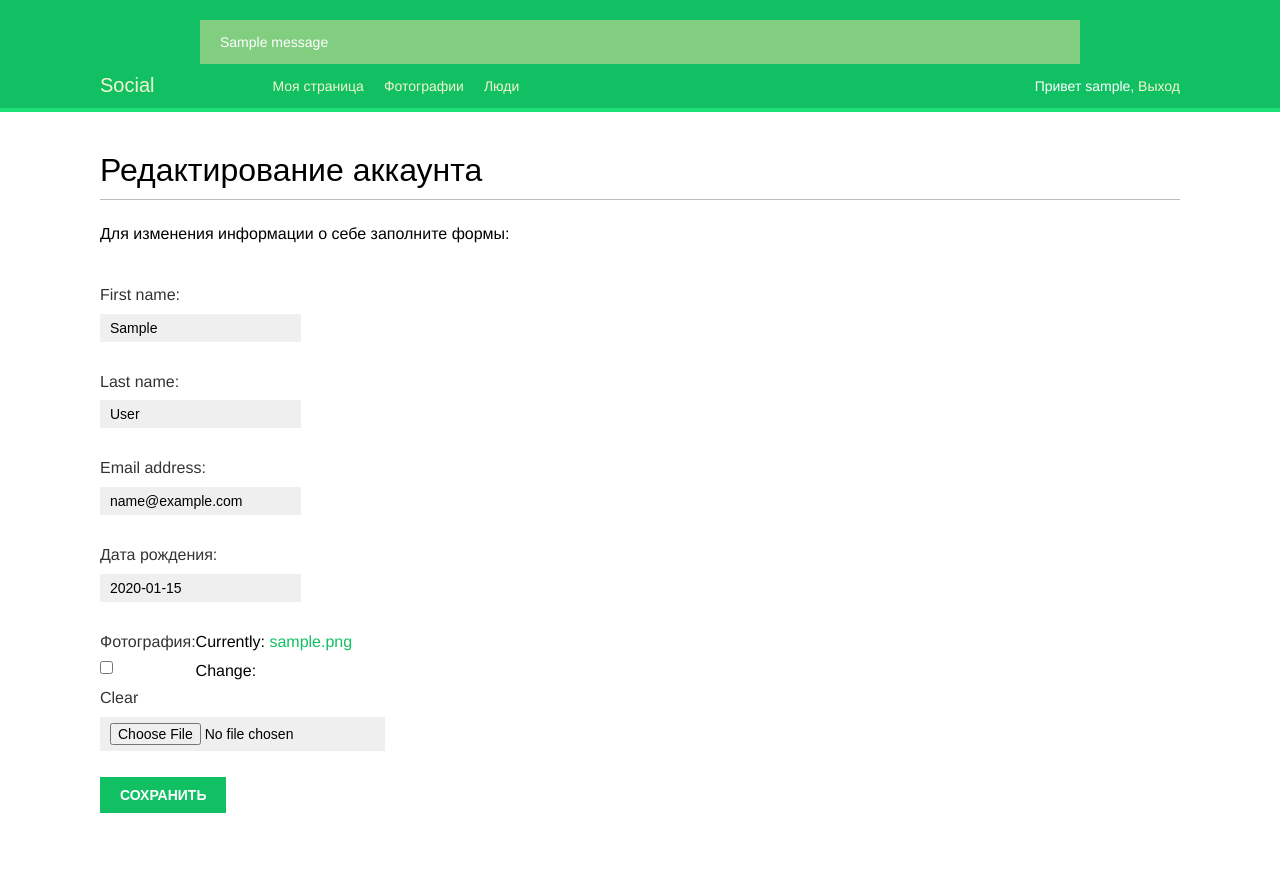
After one commit to Palms455/Django_social, a Django app: page /account/edit/ in a window 1280 px wide. The commit adds this page. Run offline with Django 3.2, Linux system fonts and the light colour scheme; a user stored in the database is signed in; tables that the repository leaves empty hold one stand-in row (values such as "Sample post"); one stand-in notice (Sample message) is shown; some web fonts are replaced.

Commit message:
Уведомления в Django

```diff
--- a/account/forms.py
+++ b/account/forms.py
@@ -23,12 +23,14 @@ class UserRegistrationForm(forms.ModelForm):
         return cd['password2']
 # или UserCreationForm - готовая форма
 
-class UserEditForm(forms.Form):
+
+class UserEditForm(forms.ModelForm):
     class Meta:
         model = User
-        fields = ('first_name', 'las_name', 'email')
+        fields = ('first_name', 'last_name', 'email')
 
-class ProfileEditForm(forms.Form):
+
+class ProfileEditForm(forms.ModelForm):
     class Meta:
         model = Profile
         fields = ('date_of_birth', 'photo')
--- /dev/null
+++ b/account/templates/account/edit.html
@@ -0,0 +1,12 @@
+{% extends "base.html" %}
+{% block title %}Edit your account{% endblock %}
+{% block content %}
+ <h1>Редактирование аккаунта</h1>
+ <p>Для изменения информации о себе заполните формы:</p>
+ <form action="." method="post" enctype="multipart/form-data">
+ {{ user_form.as_p }}
+ {{ profile_form.as_p }}
+ {% csrf_token %}
+ <p><input type="submit" value="Сохранить"></p>
+ </form>
+{% endblock %}
--- a/account/templates/base.html
+++ b/account/templates/base.html
@@ -7,6 +7,17 @@
  </head>
  <body>
  <div id="header">
+  <!--Уведомления-->
+  {% if messages %}
+  <ul class="messages">
+   {% for message in messages %}
+   <li class="{{ message.tags }}">
+    {{ message|safe }}
+    <a href="#" class="close"></a>
+   </li>
+   {% endfor %}
+  </ul>
+  {% endif %}
  <span class="logo">Social</span>
    {% if request.user.is_authenticated %}
  <ul class="menu">
--- a/account/views.py
+++ b/account/views.py
@@ -4,6 +4,7 @@ from django.contrib.auth import authenticate, login
 from .forms import LoginForm, UserRegistrationForm, UserEditForm, ProfileEditForm
 from django.contrib.auth.decorators import login_required
 from .models import Profile
+from django.contrib import messages
 
 
 """
@@ -58,15 +59,26 @@ def dashboard(request):
 @login_required
 def edit(request):
     if request.method == 'POST':
-        user_form = UserEditForm(isinstance=request.user, data=request.POST)
-        profile_form = ProfileEditForm(isinstance=request.user.profile,
+        user_form = UserEditForm(instance=request.user,
+                                 data=request.POST)
+        profile_form = ProfileEditForm(instance=request.user.profile,
                                        data=request.POST,
                                        files=request.FILES)
         if user_form.is_valid() and profile_form.is_valid():
             user_form.save()
             profile_form.save()
+            messages.success(request, 'Profile updated successfully')
+        else:
+            messages.error(request, 'Error updating your profile')
     else:
-        user_form = UserEditForm()
-        profile_form = ProfileEditForm()
-    return render(request, 'account/edit.html', {'user_form': user_form,
-                                                 'profile_form': profile_form})
+        user_form = UserEditForm(instance=request.user)
+        profile_form = ProfileEditForm(instance=request.user.profile)
+    return render(request,
+                  'account/edit.html',
+                  {'user_form': user_form,
+                   'profile_form': profile_form})
+# success()– сообщение об успешном завершении действия;
+# info()– информационное сообщение;
+# warning() – что-то пошло не так, но пока ошибка не критична;
+# error()– действие не завершилось или произошла ошибка;
+# debug() – отладочное сообщение, которое не будет отображаться в боевом окружении
```
